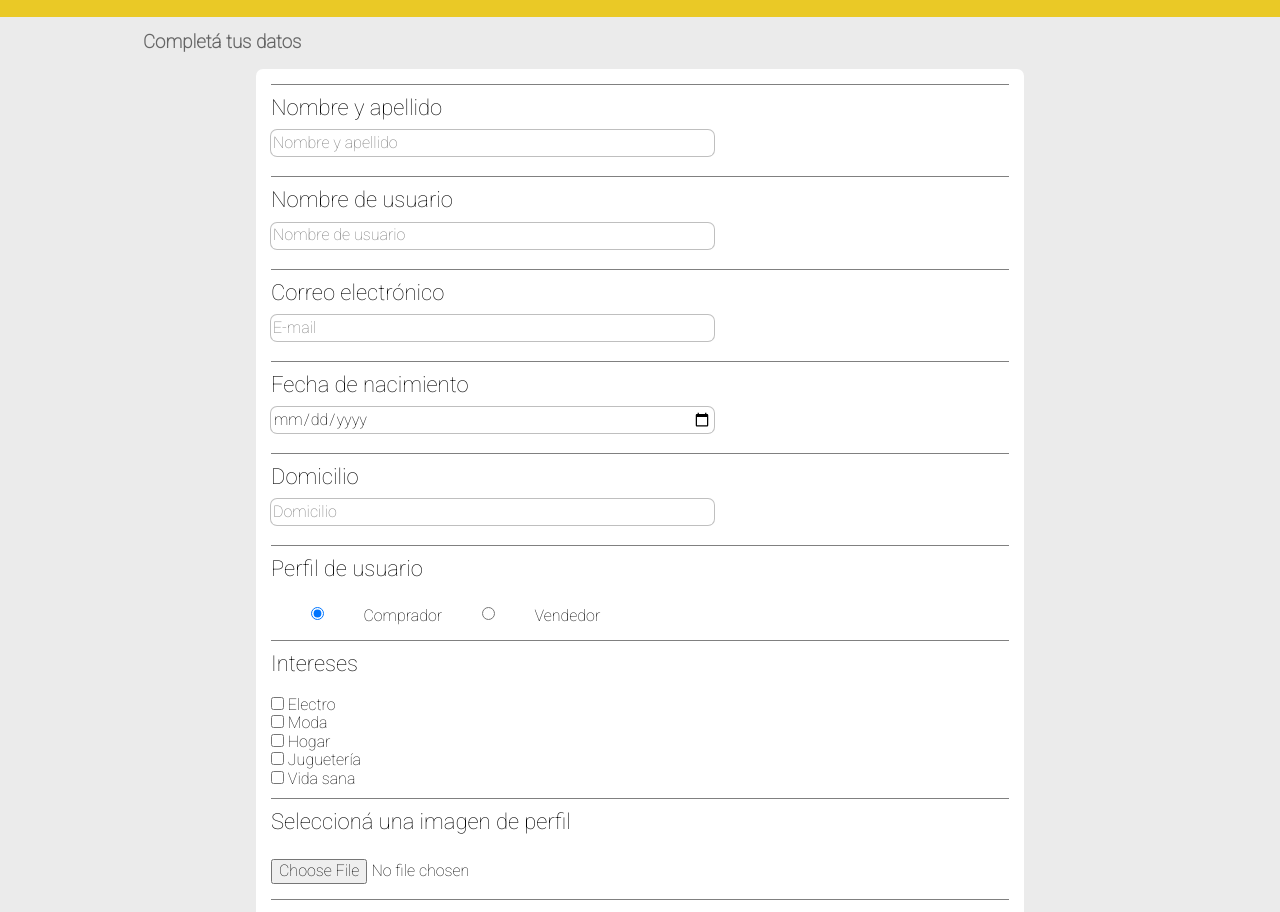
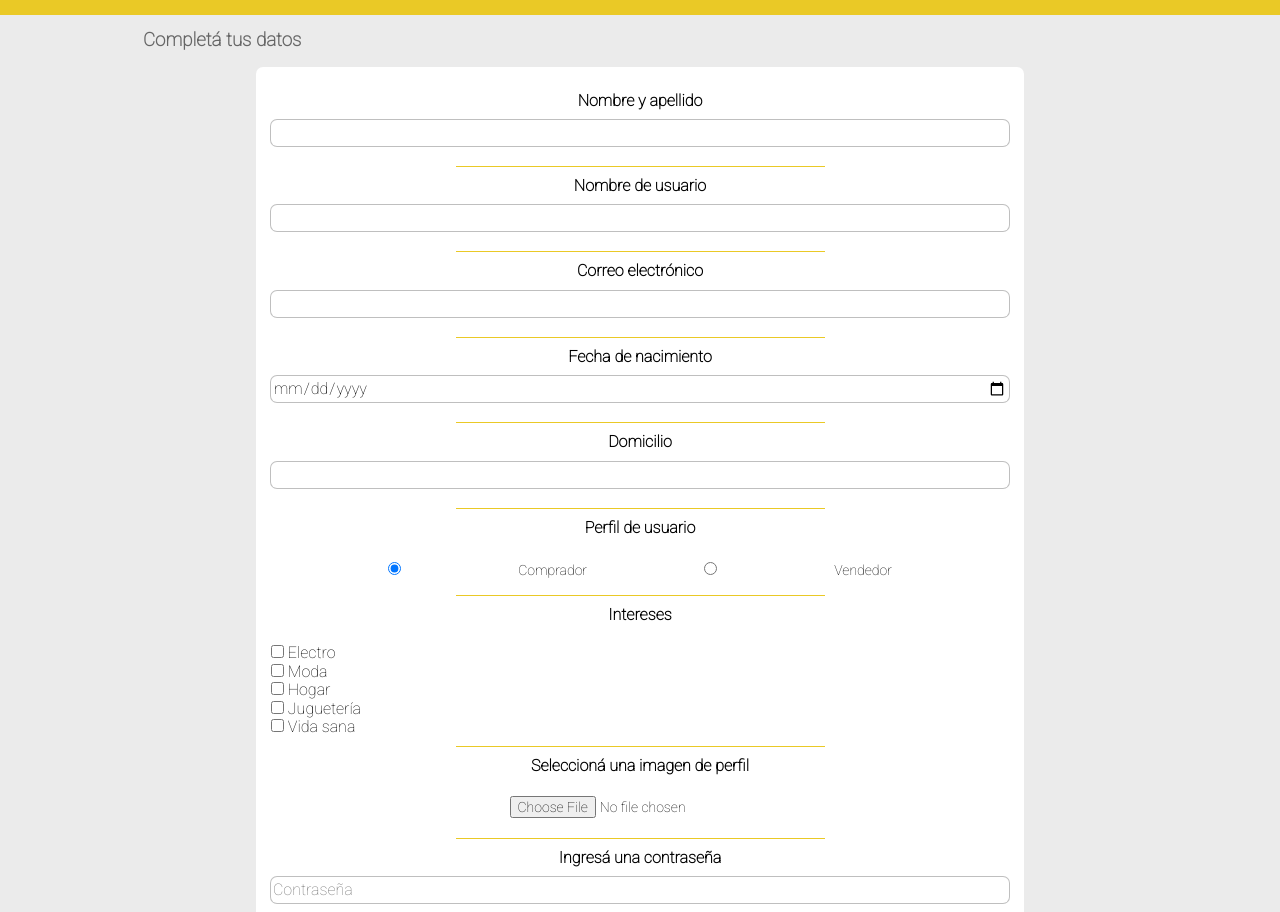
Before and after one commit to tomasreynolds/mercadoliebre, a website: page views/register.html in a window 1280 px wide. Shown: the part 91-1003 px from the top of the page. Drawn offline with Linux system fonts and the light colour scheme; a web font is replaced by a local one.

Commit message:
registro actualizado

```diff
--- a/public/css/styles.css
+++ b/public/css/styles.css
@@ -72,8 +72,9 @@
 
 .datos-header-bottom-1{
     display: flex;
-    flex-grow: 0.2;
+    flex-grow: 0.3;
     justify-content: space-between;
+    font-size:14px;
 }
 
 .datos-header-bottom-2{
@@ -186,7 +187,7 @@ h3{
     flex-grow:0.5;
     color: #39b54a;
     font-size:12px;
-    text-align:right;
+    text-align:left;
 }
 
 #icono-delivery{
@@ -384,14 +385,11 @@ h6{
     justify-content: flex-start;
     padding-top: 15px;
     padding-bottom: 15px;
+    font-size: 14px;
 }
 
 .nombre-producto{
     font-size: 14px;
-}
-
-.descuento{
-    font-size:10px;
 }
 
 #compra-en-cuotas2{
@@ -459,14 +457,22 @@ h6{
 
 @media (min-width:769px){
 
+
+.precio-descuento {
+    display: flex;
+    flex-direction: column;
+    align-items: center;
+}
+
 .descuento{
-    font-size:10px;
+    font-size:12px;
 }
 
 #icono-delivery{
     position: absolute;
     right: 20px;
-    bottom: 50px;
+    bottom: 65px;
+}
 }
 }
 
@@ -480,16 +486,28 @@ h6{
 
 @media (min-width:825px) AND (max-width:880px){
 
-    .datos-header-bottom{
-        font-size:14px;
-    }
+.datos-header-bottom{
+    font-size:14px;
+}
 
-    }
+}
+
+@media (min-width:880px){
+
+.precio-escondido{
+    display: none;
+}
+
+}
 
 
 /* DESKTOP */
 
 @media (min-width:769px){
+
+.datos-header-bottom{
+    font-size:14px;
+}
 
 
 #nombre-producto-2{
@@ -497,7 +515,7 @@ h6{
 }
 
 #nombre-molinex{
-    font-size:12px;
+    font-size:10px;
 }
 
 #hamburger{
@@ -604,11 +622,19 @@ h6{
 
 
 .introducciones{
-    text-align: left;
-    font-size: 22px;
+    text-align: center;
+    font-size: 16px;
     padding-top:10px;
     padding-bottom:10px;
-    border-top: solid 1px grey;
+    font-weight: bold;
+
+}
+
+.raya{
+    border-top: solid 1px;
+    width:50%;
+    margin:auto;
+    color:#EAC926;
 }
 
 .registros1{
@@ -618,8 +644,11 @@ h6{
 
 .registros2{
     display: flex;
-    padding-top:15px;
+    padding-top: 15px;
+    font-size: 14px;
+    width: 100%;
     justify-content: space-evenly;
+
 }
 
 .registros3{
@@ -634,8 +663,9 @@ h6{
 
 .registros4{
     display: flex;
-    padding-bottom:15px;
-    padding-top:15px;
+    padding-bottom:20px;
+    padding-top:10px;
+    margin:auto;
 }
 
 .registros5{
@@ -646,9 +676,18 @@ h6{
     padding-bottom:30px;
 }
 
+.registros6{
+    font-size:14px;
+    display: flex;
+    width:100%;
+    padding-bottom:20px;
+    padding-top:10px;
+    text-align: center;
+    justify-content: center;
+}
+
 .input-register{
     margin-bottom: 20px;
-    width:60%;
     border-radius:6px;
     border-radius:6px;
     border-color:transparent;
--- a/views/register.html
+++ b/views/register.html
@@ -63,31 +63,31 @@ rel="stylesheet" />
                 <div class="registros1">
 
                     <label class="introducciones"> Nombre y apellido </label>
-                    <input placeholder= "Nombre y apellido" class="input-register"> </input>
-
+                    <input  class="input-register"> </input>
+                    <div class="raya"></div>
                     <label class="introducciones"> Nombre de usuario </label>
-                    <input placeholder= "Nombre de usuario" class="input-register"> </input>
-
+                    <input  class="input-register"> </input>
+                    <div class="raya"></div>
                     <label class="introducciones"> Correo electrónico </label>
-                    <input type="email" placeholder= "E-mail" class="input-register"> </input>
+                    <input type="email"  class="input-register"> </input>
                 </div>
-
+                <div class="raya"></div>
                     <p class="introducciones"> Fecha de nacimiento </p>
 
                 <div class="registros1">
                     <input type="date" class="input-register"> </input>
-
+                    <div class="raya"></div>
                     <label class="introducciones"> Domicilio </label>
-                    <input placeholder= "Domicilio" class="input-register"> </input>
+                    <input  class="input-register"> </input>
                 </div>
-
+                <div class="raya"></div>
                     <p class="introducciones"> Perfil de usuario </p>
 
                 <div class="registros2">
                     <input type="radio" name="usuario" class="input-register-radio" checked> Comprador </input>
                     <input type="radio" name="usuario" class="input-register-radio"> Vendedor </input>
                 </div>
-
+                <div class="raya"></div>
                     <label class="introducciones"> Intereses </label>
 
                 <div class="registros3">
@@ -97,13 +97,13 @@ rel="stylesheet" />
                     <div><input type="checkbox" name="intereses" class="input-register-intereses"> Juguetería </input></div>
                     <div><input type="checkbox" name="intereses" class="input-register-intereses"> Vida sana </input></div>
                 </div>
-
+                <div class="raya"></div>
                     <label class="introducciones"> Seleccioná una imagen de perfil </label>
 
-                <div class="registros4">
+                <div class="registros6">
                     <input type="file" name="avatar" accept="jpg">
                 </div>
-
+                <div class="raya"></div>
                 <label class="introducciones"> Ingresá una contraseña  </label>
 
                 <div class="registros1">
```
Also changed, not shown: views/home.html (+4 -3 lines).
